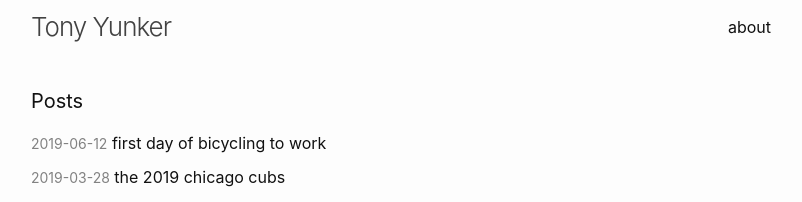
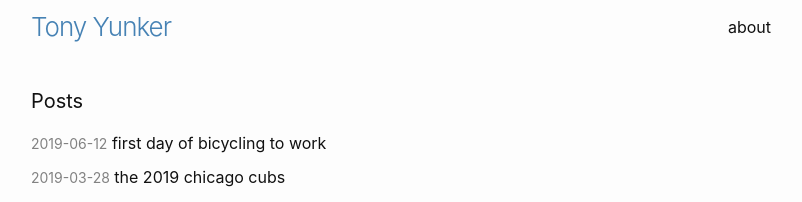
Before and after one commit to ayunker/ayunker.github.io, a Jekyll site: the page built from index.md, in a window 1280 px wide. Shown: the top 202 px of the page, without its empty margins (239-1041 px from the left). Built offline with Jekyll 4.4.1, drawn with Linux system fonts in a browser that asks for light colours.

Commit message:
Add blue color to site title

```diff
--- a/_sass/minima_yunker.scss
+++ b/_sass/minima_yunker.scss
@@ -13,6 +13,7 @@ $spacing-unit:     30px !default;
 $text-color:       #111 !default;
 $background-color: #fdfdfd !default;
 $brand-color:      #111 !default;
+$blue-color:       steelblue;
 
 $grey-color:       #828282 !default;
 $grey-color-light: lighten($grey-color, 40%) !default;
--- a/_sass/minima_yunker/_layout.scss
+++ b/_sass/minima_yunker/_layout.scss
@@ -9,6 +9,7 @@
 }
 
 .site-title {
+  color: $blue-color;
   @include relative-font-size(1.625);
   font-weight: 300;
   line-height: $base-line-height * $base-font-size * 2.25;
@@ -18,7 +19,7 @@
 
   &,
   &:visited {
-    color: $grey-color-dark;
+    color: $blue-color;
   }
 }
 
```
